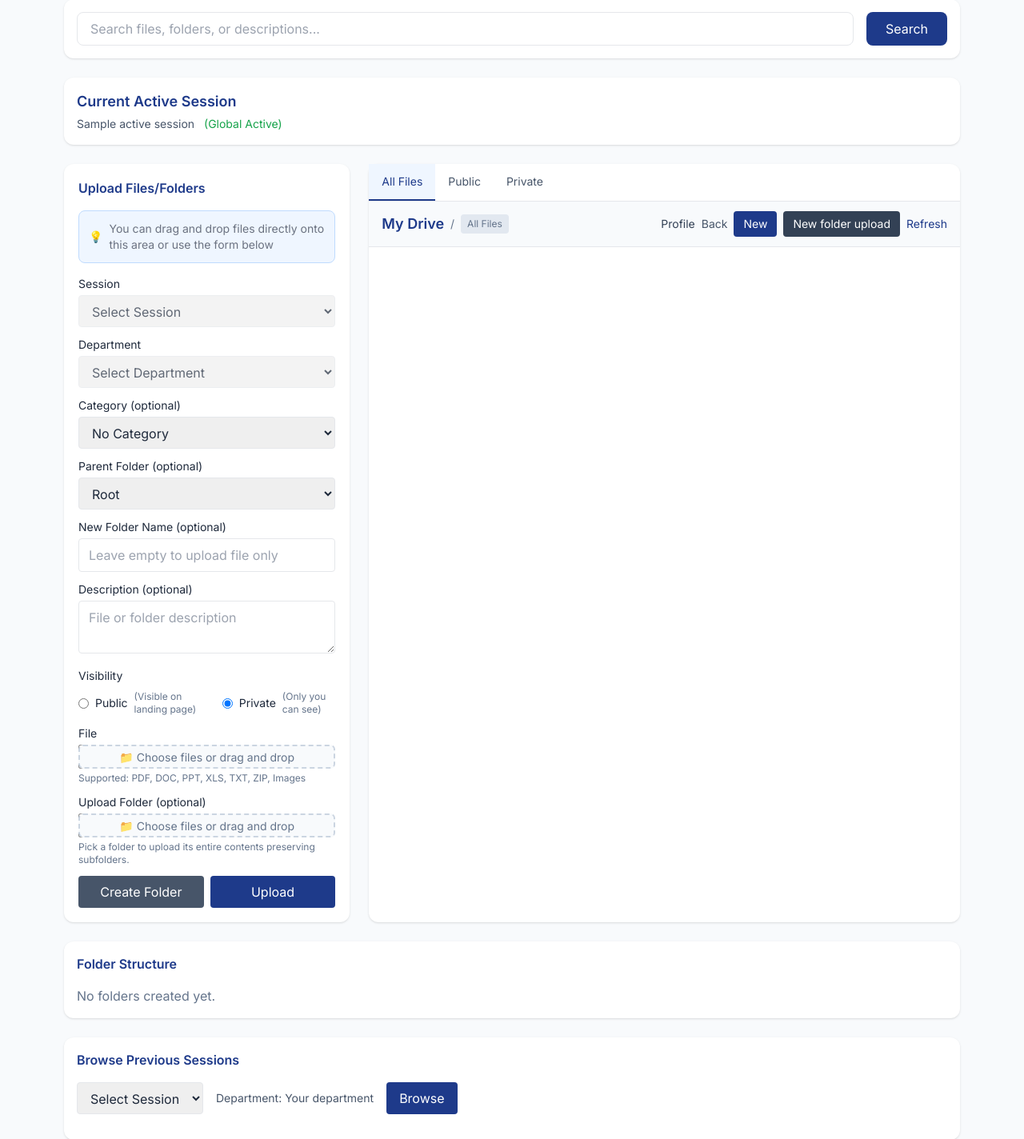
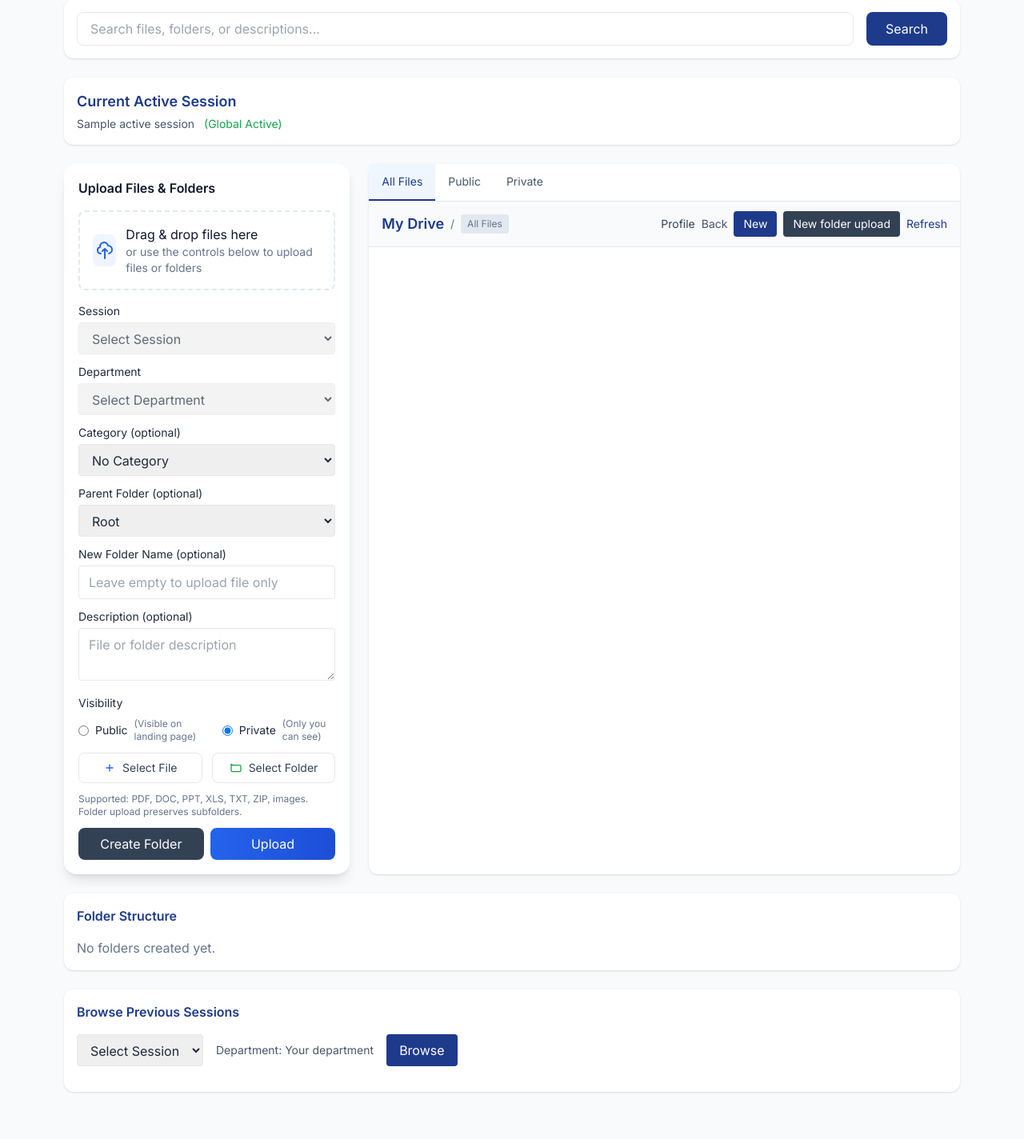
Before and after one commit to AyanAhmedKhan/MITS-Cloudy, a Django app: template templates/core/dashboard.html in a window 1280 px wide. Shown: the part 130-1554 px from the top of the page at 80% size. Run offline with Django 4.2, Linux system fonts and the light colour scheme; the template is opened without the code that fills it: most values are stand-ins (such as "Sample title", 1, 10 or a date in 2020); some libraries are stand-ins or nearby versions.

Commit message:
Enhance upload section with improved UI and drag-and-drop functionality for better user experience

```diff
--- a/templates/core/dashboard.html
+++ b/templates/core/dashboard.html
@@ -47,12 +47,19 @@
 
 <div class="grid md:grid-cols-3 gap-6">
   <!-- Upload Section -->
-  <div class="md:col-span-1 bg-white p-4 rounded-xl shadow upload-zone">
-    <h2 class="font-semibold text-primary mb-4">Upload Files/Folders</h2>
-    <div class="text-sm text-gray-500 mb-4 p-3 bg-blue-50 rounded-lg border border-blue-200">
-      <div class="flex items-center gap-2">
-        <span class="text-blue-600">💡</span>
-        <span>You can drag and drop files directly onto this area or use the form below</span>
+  <div class="md:col-span-1 bg-white p-4 rounded-2xl shadow-lg upload-zone">
+    <h2 class="font-semibold text-slate-900 mb-4">Upload Files & Folders</h2>
+    <div class="mb-4">
+      <div id="upload-dropzone" class="border-2 border-dashed border-slate-200 rounded-lg p-4 text-center transition-colors hover:border-blue-300 hover:bg-blue-50">
+        <div class="flex items-center justify-center gap-3">
+          <div class="w-10 h-10 rounded-lg bg-gradient-to-br from-blue-50 to-indigo-50 flex items-center justify-center">
+            <svg class="w-6 h-6 text-blue-600" fill="none" stroke="currentColor" viewBox="0 0 24 24"><path stroke-linecap="round" stroke-linejoin="round" stroke-width="2" d="M7 16a4 4 0 01-.88-7.903A5 5 0 1115.9 6L16 6a5 5 0 011 9.9M15 13l-3-3m0 0l-3 3m3-3v12"></path></svg>
+          </div>
+          <div class="text-left">
+            <div class="font-medium text-slate-900">Drag & drop files here</div>
+            <div class="text-sm text-slate-500">or use the controls below to upload files or folders</div>
+          </div>
+        </div>
       </div>
     </div>
     <form id="upload-form" class="space-y-3">
@@ -121,25 +128,24 @@
         </div>
       </div>
 
-      <div>
-        <label class="block text-sm font-medium mb-1">File</label>
-        <input id="file" type="file" class="w-full" />
-        <p class="text-xs text-slate-500 mt-1">Supported: PDF, DOC, PPT, XLS, TXT, ZIP, Images</p>
-      </div>
-      <div>
-        <label class="block text-sm font-medium mb-1">Upload Folder (optional)</label>
-        <input id="folder-upload" type="file" class="w-full" webkitdirectory directory multiple />
-        <p class="text-xs text-slate-500 mt-1">Pick a folder to upload its entire contents preserving subfolders.</p>
+      <div class="grid grid-cols-2 gap-3">
+        <label for="file" class="cursor-pointer flex items-center justify-center gap-2 bg-white border rounded-lg px-3 py-2 hover:shadow text-sm text-slate-700">
+          <svg class="w-4 h-4 text-blue-600" fill="none" stroke="currentColor" viewBox="0 0 24 24"><path stroke-linecap="round" stroke-linejoin="round" stroke-width="2" d="M12 6v6m0 0v6m0-6h6m-6 0H6"></path></svg>
+          Select File
+          <input id="file" type="file" class="hidden" />
+        </label>
+
+        <label for="folder-upload" class="cursor-pointer flex items-center justify-center gap-2 bg-white border rounded-lg px-3 py-2 hover:shadow text-sm text-slate-700">
+          <svg class="w-4 h-4 text-green-600" fill="none" stroke="currentColor" viewBox="0 0 24 24"><path stroke-linecap="round" stroke-linejoin="round" stroke-width="2" d="M3 7v10a2 2 0 002 2h14a2 2 0 002-2V9a2 2 0 00-2-2H5a2 2 0 00-2-2z"></path></svg>
+          Select Folder
+          <input id="folder-upload" type="file" class="hidden" webkitdirectory directory multiple />
+        </label>
+        <div class="col-span-2 text-xs text-slate-500">Supported: PDF, DOC, PPT, XLS, TXT, ZIP, images. Folder upload preserves subfolders.</div>
       </div>
 
       <div class="flex gap-2">
-        <button type="button" id="create-folder-btn"
-          class="flex-1 bg-slate-600 text-white rounded py-2 hover:bg-slate-700">
-          Create Folder
-        </button>
-        <button type="submit" class="flex-1 bg-primary text-white rounded py-2 hover:bg-blue-700">
-          Upload
-        </button>
+        <button type="button" id="create-folder-btn" class="flex-1 bg-slate-700 text-white rounded-lg py-2 hover:bg-slate-800 transition">Create Folder</button>
+        <button type="submit" class="flex-1 bg-gradient-to-r from-blue-600 to-blue-700 text-white rounded-lg py-2 hover:from-blue-700 hover:to-blue-800 transition">Upload</button>
       </div>
     </form>
   </div>
@@ -1179,59 +1185,50 @@
     let html = '';
     folders.forEach(f => {
       html += `
-        <div class="group border rounded-lg p-3 hover:shadow bg-white folder-item grid-item-sortable select-none relative z-0 cursor-default" data-folder-id="${f.id}" draggable="true">
-          <div class="flex items-center gap-3">
-            <div class="w-10 h-10 rounded bg-amber-100 text-amber-700 flex items-center justify-center cursor-pointer" onclick="driveOpenFolder(${f.id})">📁</div>
-            <div class="min-w-0 flex-1 cursor-pointer" onclick="driveOpenFolder(${f.id})">
-              <div class="font-medium truncate flex items-center gap-2">
-                ${f.name}
-                ${f.is_public ? '<span class="text-xs bg-green-100 text-green-700 px-2 py-0.5 rounded">Public</span>' : '<span class="text-xs bg-gray-100 text-gray-700 px-2 py-0.5 rounded">Private</span>'}
+        <div class="group bg-white border border-slate-100 rounded-2xl p-3 hover:shadow-lg transform hover:-translate-y-0.5 transition cursor-pointer folder-item" data-folder-id="${f.id}" draggable="true">
+          <div class="flex items-start gap-3">
+            <div class="w-12 h-12 rounded-lg bg-amber-50 flex items-center justify-center text-amber-700" onclick="driveOpenFolder(${f.id})" aria-hidden="true">
+              <svg class="w-6 h-6" fill="none" stroke="currentColor" viewBox="0 0 24 24"><path stroke-linecap="round" stroke-linejoin="round" stroke-width="2" d="M3 7v10a2 2 0 002 2h14a2 2 0 002-2V9a2 2 0 00-2-2H5a2 2 0 00-2-2z"></path></svg>
+            </div>
+            <div class="min-w-0 flex-1" onclick="driveOpenFolder(${f.id})">
+              <div class="flex items-center justify-between gap-3">
+                <div class="font-medium text-slate-900 truncate">${f.name}</div>
+                <div class="flex-shrink-0">
+                  ${f.is_public ? '<span class="text-xs bg-green-100 text-green-700 px-2 py-0.5 rounded-full">Public</span>' : '<span class="text-xs bg-gray-100 text-gray-700 px-2 py-0.5 rounded-full">Private</span>'}
+                </div>
               </div>
-              <div class="text-xs text-slate-500">${f.children_count} folders • ${f.files_count} files</div>
+              <div class="text-xs text-slate-500 mt-1">${f.children_count} folders • ${f.files_count} files</div>
             </div>
-            <div class="relative z-[200]">
-              <button class="w-8 h-8 rounded hover:bg-slate-100 flex items-center justify-center" onclick="event.stopPropagation(); toggleFolderMenu(${f.id}, this)" aria-label="More">
-                ⋮
-              </button>
-              <div id="folder-menu-${f.id}" class="hidden absolute right-0 mt-2 w-36 bg-white border rounded shadow z-[9999]">
-                <button class="block w-full text-left px-3 py-2 text-sm hover:bg-slate-50" onclick="driveOpenFolder(${f.id}); hideAllMenus();">Open</button>
-                <button class="block w-full text-left px-3 py-2 text-sm hover:bg-slate-50" onclick="openFolderShareModal(${f.id}); hideAllMenus();">Share</button>
-                ${f.is_public ?
-                  '<button class="block w-full text-left px-3 py-2 text-sm hover:bg-slate-50" onclick="toggleFolderVisibility(' + f.id + ', false); hideAllMenus();">Make Private</button>' :
-                  '<button class="block w-full text-left px-3 py-2 text-sm hover:bg-slate-50" onclick="toggleFolderVisibility(' + f.id + ', true); hideAllMenus();">Make Public</button>'
-                }
-                <button class="block w-full text-left px-3 py-2 text-sm text-red-600 hover:bg-slate-50" onclick="delFolder(${f.id}); hideAllMenus();">Delete</button>
-              </div>
-            </div>
+          </div>
+          <div class="mt-3 flex items-center justify-end gap-2">
+            <button class="text-sm text-slate-600 hover:text-slate-900 px-2 py-1 rounded" onclick="openFolderShareModal(${f.id}); event.stopPropagation();">Share</button>
+            <button class="text-sm text-slate-600 hover:text-slate-900 px-2 py-1 rounded" onclick="toggleFolderVisibility(${f.id}, ${!f.is_public}); event.stopPropagation();">${f.is_public ? 'Make Private' : 'Make Public'}</button>
+            <button class="text-sm text-red-600 hover:text-red-700 px-2 py-1 rounded" onclick="delFolder(${f.id}); event.stopPropagation();">Delete</button>
           </div>
         </div>`;
     });
     files.forEach(f => {
       html += `
-        <div class="border rounded-lg p-3 hover:shadow bg-white file-item grid-item-sortable select-none relative z-0 cursor-default" data-file-id="${f.id}" draggable="true">
-          <div class="flex items-center gap-3">
-            <div class="w-10 h-10 rounded bg-slate-100 text-slate-600 flex items-center justify-center">${f.file_extension || '?'}</div>
+        <div class="bg-white border border-slate-100 rounded-2xl p-3 hover:shadow-lg transform hover:-translate-y-0.5 transition file-item" data-file-id="${f.id}" draggable="true">
+          <div class="flex items-start gap-3">
+            <div class="w-12 h-12 rounded-lg bg-slate-50 flex items-center justify-center text-slate-600">
+              <div class="text-sm font-mono">${(f.file_extension||'').toUpperCase() || '?'}</div>
+            </div>
             <div class="min-w-0 flex-1">
-              <div class="font-medium truncate flex items-center gap-2" title="${f.name}">
-                ${f.name}
-                ${f.is_public ? '<span class="text-xs bg-green-100 text-green-700 px-2 py-0.5 rounded">Public</span>' : '<span class="text-xs bg-gray-100 text-gray-700 px-2 py-0.5 rounded">Private</span>'}
+              <div class="flex items-center justify-between gap-3">
+                <div class="font-medium text-slate-900 truncate" title="${f.name}">${f.name}</div>
+                <div class="flex-shrink-0">
+                  ${f.is_public ? '<span class="text-xs bg-green-100 text-green-700 px-2 py-0.5 rounded-full">Public</span>' : '<span class="text-xs bg-gray-100 text-gray-700 px-2 py-0.5 rounded-full">Private</span>'}
+                </div>
               </div>
-              <div class="text-xs text-slate-500 truncate">${f.file_size_display} • ${f.download_count} downloads</div>
+              <div class="text-xs text-slate-500 mt-1">${f.file_size_display} • ${f.download_count} downloads</div>
             </div>
-            <div class="relative z-[200]">
-              <button class="w-8 h-8 rounded hover:bg-slate-100 flex items-center justify-center" onclick="event.stopPropagation(); toggleFileMenu(${f.id}, this)" aria-label="More">
-                ⋮
-              </button>
-              <div id="file-menu-${f.id}" class="hidden absolute right-0 mt-2 w-36 bg-white border rounded shadow z-[9999]">
-                <a href="${f.file}" class="block px-3 py-2 text-sm hover:bg-slate-50">Open</a>
-                <button class="block w-full text-left px-3 py-2 text-sm hover:bg-slate-50" onclick="openShareModal(${f.id}); hideAllMenus();">Share</button>
-                ${f.is_public ?
-                  '<button class="block w-full text-left px-3 py-2 text-sm hover:bg-slate-50" onclick="toggleFileVisibility(' + f.id + ', false); hideAllMenus();">Make Private</button>' :
-                  '<button class="block w-full text-left px-3 py-2 text-sm hover:bg-slate-50" onclick="toggleFileVisibility(' + f.id + ', true); hideAllMenus();">Make Public</button>'
-                }
-                <button class="block w-full text-left px-3 py-2 text-sm text-red-600 hover:bg-slate-50" onclick="delFile(${f.id}); hideAllMenus();">Delete</button>
-              </div>
-            </div>
+          </div>
+          <div class="mt-3 flex items-center justify-end gap-2">
+            <a href="${f.file}" class="text-sm text-blue-600 hover:text-blue-800 px-2 py-1 rounded">Open</a>
+            <button class="text-sm text-slate-600 hover:text-slate-900 px-2 py-1 rounded" onclick="openShareModal(${f.id});">Share</button>
+            <button class="text-sm text-slate-600 hover:text-slate-900 px-2 py-1 rounded" onclick="toggleFileVisibility(${f.id}, ${!f.is_public});">${f.is_public ? 'Make Private' : 'Make Public'}</button>
+            <button class="text-sm text-red-600 hover:text-red-700 px-2 py-1 rounded" onclick="delFile(${f.id});">Delete</button>
           </div>
         </div>`;
     });
@@ -1936,6 +1933,43 @@
     }
   });
 
+  // Drag & drop handling for upload dropzone
+  (function setupDropzone(){
+    const dz = document.getElementById('upload-dropzone');
+    const fileInput = document.getElementById('file');
+    const folderInput = document.getElementById('folder-upload');
+    if (!dz) return;
+
+    ['dragenter','dragover'].forEach(evt => {
+      dz.addEventListener(evt, (e) => { e.preventDefault(); e.stopPropagation(); dz.classList.add('ring-2','ring-blue-300'); });
+    });
+    ['dragleave','drop','dragend'].forEach(evt => {
+      dz.addEventListener(evt, (e) => { e.preventDefault(); e.stopPropagation(); dz.classList.remove('ring-2','ring-blue-300'); });
+    });
+
+    dz.addEventListener('drop', (e) => {
+      const files = e.dataTransfer.files;
+      if (!files || files.length === 0) return;
+      // If single entry is a directory (some browsers), forward to folder input, otherwise file input
+      if (files.length === 1 && files[0].webkitRelativePath && files[0].webkitRelativePath.indexOf('/') !== -1) {
+        // cannot set FileList programmatically reliably; prompt user to use folder input instead
+        showToast('Folder drop detected. Use Select Folder to upload full directories.');
+        return;
+      }
+      // Assign to file input by creating a new DataTransfer if supported
+      try {
+        const dt = new DataTransfer();
+        Array.from(files).forEach(f => dt.items.add(f));
+        if (fileInput) fileInput.files = dt.files;
+        // trigger change event
+        if (fileInput) fileInput.dispatchEvent(new Event('change'));
+      } catch (err) {
+        // fallback: inform user
+        showToast('Drop detected. Please use Select File / Select Folder controls for uploading.');
+      }
+    });
+  })();
+
   init();
   if (location.hash === '#profile') { openProfilePanel(); }
   window.addEventListener('hashchange', () => { if (location.hash === '#profile') openProfilePanel(); });
```
